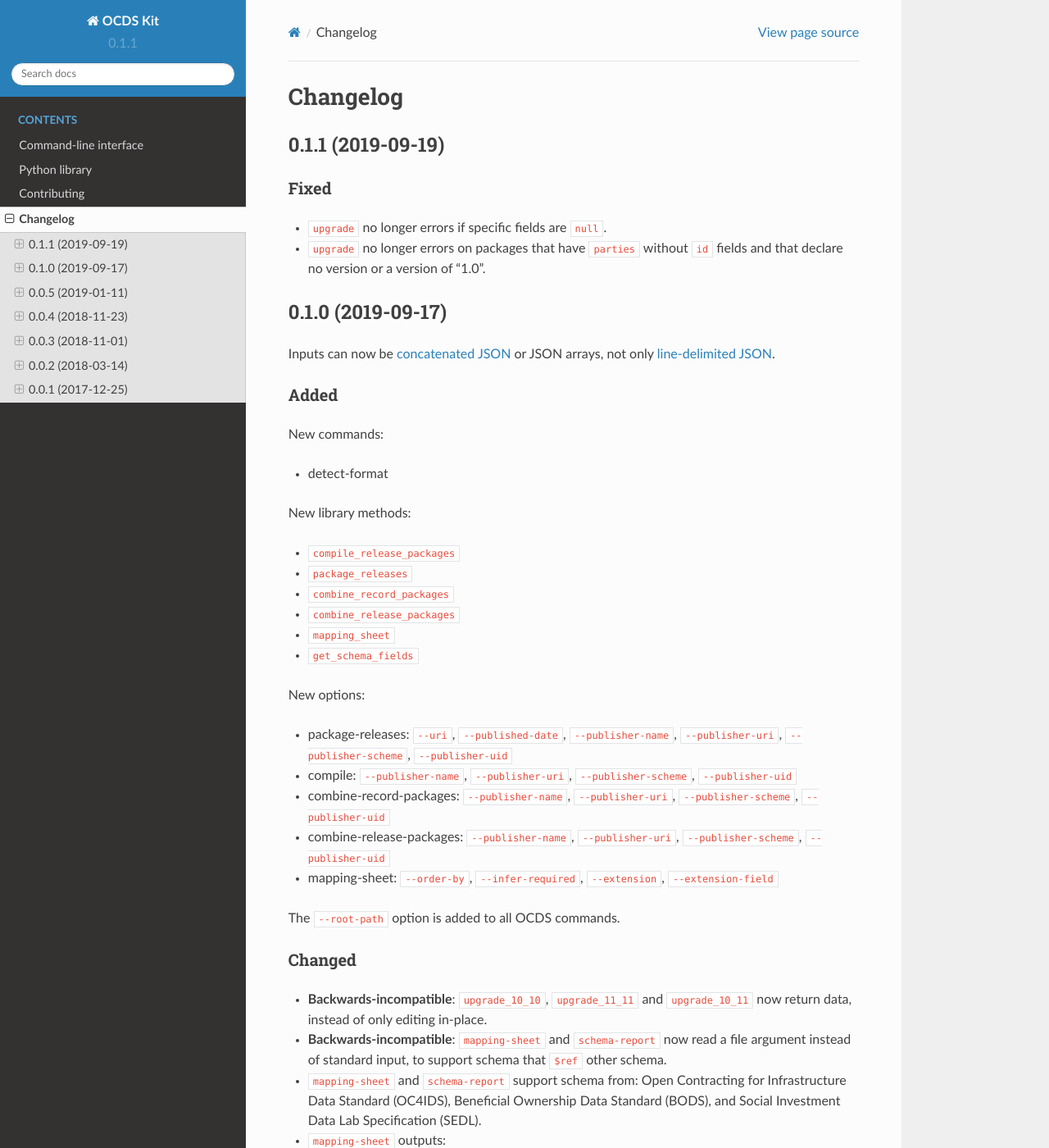
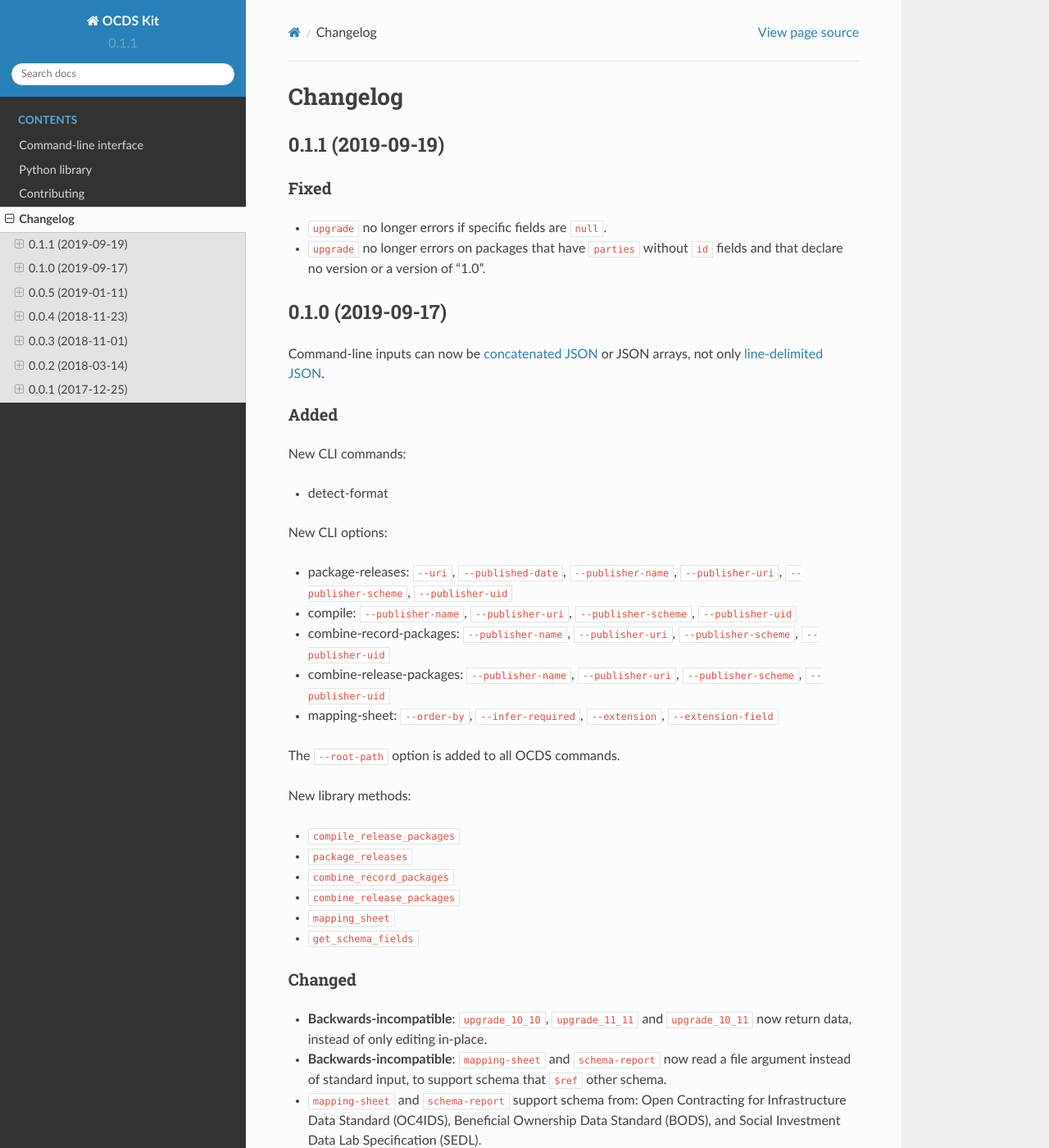
Before and after one commit to open-contracting/ocdskit, a Sphinx documentation site: the page built from docs/changelog.rst, in a window 1280 px wide and 1400 px high. Shown: the whole window at 82% size. Built offline with Sphinx 7.4.7 and the Read the Docs theme 2.0.0, drawn with Linux system fonts in a browser that asks for light colours; some of the changed text lies outside the part shown.

Commit message:
Clarify which changes affect CLI vs library

```diff
--- a/docs/changelog.rst
+++ b/docs/changelog.rst
@@ -13,14 +13,24 @@ Fixed
 0.1.0 (2019-09-17)
 ------------------
 
-Inputs can now be `concatenated JSON <https://en.wikipedia.org/wiki/JSON_streaming#Concatenated_JSON>`__ or JSON arrays, not only `line-delimited JSON <https://en.wikipedia.org/wiki/JSON_streaming#Line-delimited_JSON>`__.
+Command-line inputs can now be `concatenated JSON <https://en.wikipedia.org/wiki/JSON_streaming#Concatenated_JSON>`__ or JSON arrays, not only `line-delimited JSON <https://en.wikipedia.org/wiki/JSON_streaming#Line-delimited_JSON>`__.
 
 Added
 ~~~~~
 
-New commands:
+New CLI commands:
 
 -  detect-format
+
+New CLI options:
+
+-  package-releases: ``--uri``, ``--published-date``, ``--publisher-name``, ``--publisher-uri``, ``--publisher-scheme``, ``--publisher-uid``
+-  compile: ``--publisher-name``, ``--publisher-uri``, ``--publisher-scheme``, ``--publisher-uid``
+-  combine-record-packages: ``--publisher-name``, ``--publisher-uri``, ``--publisher-scheme``, ``--publisher-uid``
+-  combine-release-packages: ``--publisher-name``, ``--publisher-uri``, ``--publisher-scheme``, ``--publisher-uid``
+-  mapping-sheet: ``--order-by``, ``--infer-required``, ``--extension``, ``--extension-field``
+
+The ``--root-path`` option is added to all OCDS commands.
 
 New library methods:
 
@@ -70,7 +70,7 @@ Fixed
 Added
 ~~~~~
 
-New options:
+New CLI options:
 
 -  compile:
 
@@ -83,7 +83,7 @@ New options:
 -  combine-record-packages: ``--uri``, ``--published-date``
 -  combine-release-packages: ``--uri``, ``--published-date``
 
-New commands:
+New CLI commands:
 
 -  upgrade
 
@@ -107,7 +107,7 @@ Fixed
 Added
 ~~~~~
 
-New options:
+New CLI options:
 
 -  schema-report: ``--no-codelists``, ``--no-definitions``, ``--min-occurrences``
 
@@ -123,11 +123,11 @@ Changed
 Added
 ~~~~~
 
-New options:
+New CLI options:
 
 -  compile: ``--package``, ``--versioned``
 
-New commands:
+New CLI commands:
 
 -  package-releases
 -  split-record-packages
@@ -151,11 +151,11 @@ Changed
 Added
 ~~~~~
 
-New options:
+New CLI options:
 
 -  validate: ``--check-urls`` and ``--timeout``
 
-New commands:
+New CLI commands:
 
 -  indent
 -  schema-report
@@ -168,7 +168,7 @@ New commands:
 Added
 ~~~~~
 
-New commands:
+New CLI commands:
 
 -  combine-record-packages
 -  combine-release-packages
```
Also changed, not shown: other parts of docs/changelog.rst (+0 -10 lines).
